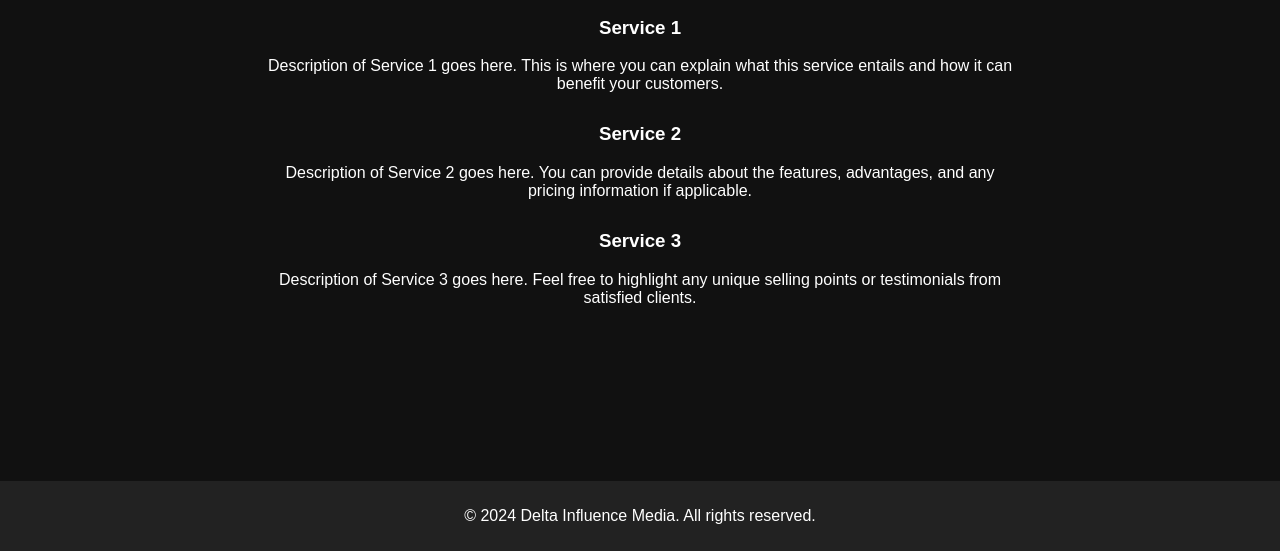
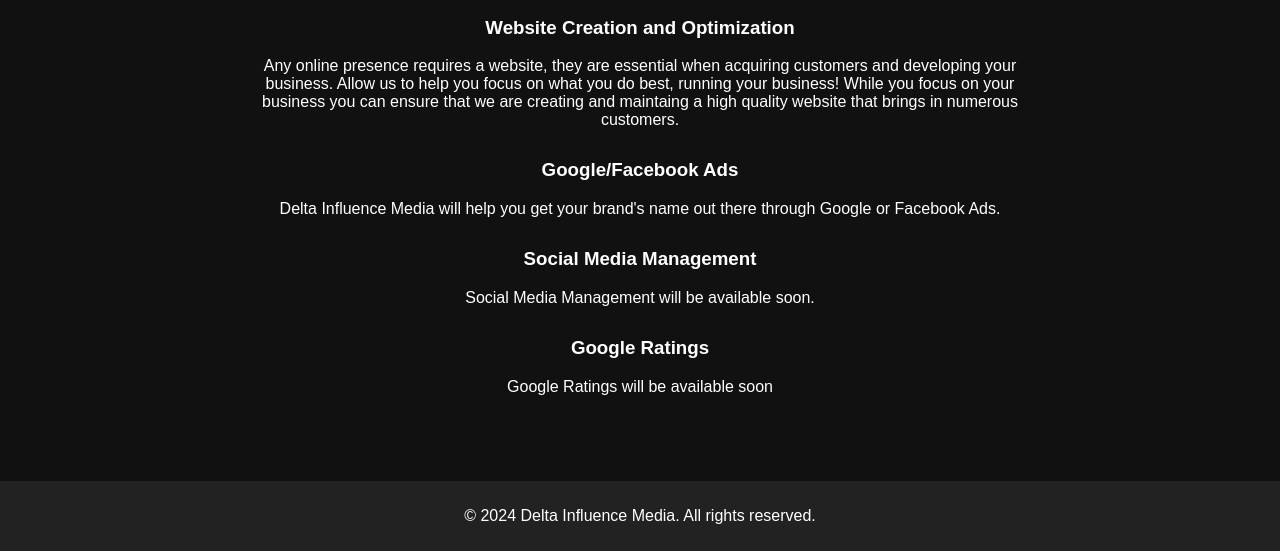
Before and after one commit to loganjgebhardt/loganjgebhardt.github.io, a plain HTML site: page services.html in a window 1280 px wide. Shown: the part 249-800 px from the top of the page. Drawn offline with Linux system fonts and the light colour scheme.

Commit message:
Website Touches

```diff
--- a/services.html
+++ b/services.html
@@ -70,17 +70,23 @@
         <section>
             <h2>Our Services</h2>
             <div class="service">
-                <h3>Service 1</h3>
-                <p>Description of Service 1 goes here. This is where you can explain what this service entails and how it can benefit your customers.</p>
+                <h3>Website Creation and Optimization</h3>
+                <p>Any online presence requires a website, they are essential when acquiring customers and developing your business. Allow us to help you focus on what you do best, running your business! While you focus on your business you can ensure that we are creating and maintaing a high quality website that brings in numerous customers.</p>
             </div>
             <div class="service">
-                <h3>Service 2</h3>
-                <p>Description of Service 2 goes here. You can provide details about the features, advantages, and any pricing information if applicable.</p>
+                <h3>Google/Facebook Ads</h3>
+                <p>Delta Influence Media will help you get your brand's name out there through Google or Facebook Ads.</p>
             </div>
             <div class="service">
-                <h3>Service 3</h3>
-                <p>Description of Service 3 goes here. Feel free to highlight any unique selling points or testimonials from satisfied clients.</p>
+                <h3>Social Media Management</h3>
+                <p>Social Media Management will be available soon.</p>
             </div>
+            <div>
+                <h3>Google Ratings</h3>
+                <p>Google Ratings will be available soon</p>
+            </div>
+            <br>
+            <br>
             <!-- Add more services as needed -->
         </section>
     </div>
```
Also changed, not shown: about.html (+6 -3 lines), contact.html (+2 -1 lines), index.html (+1 -1 lines).
